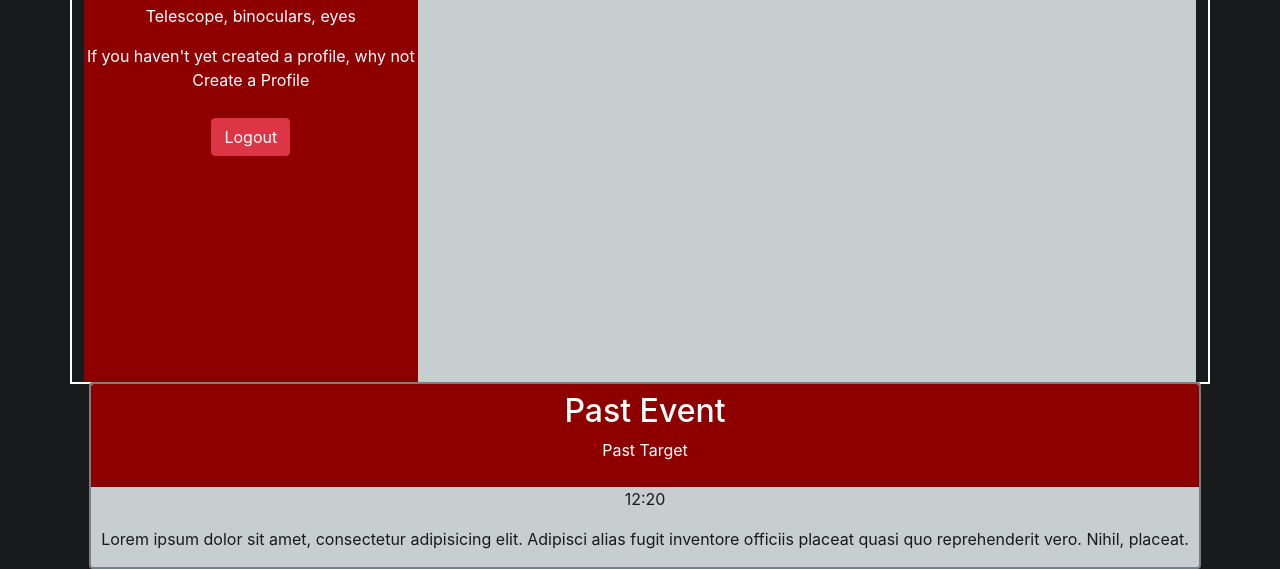
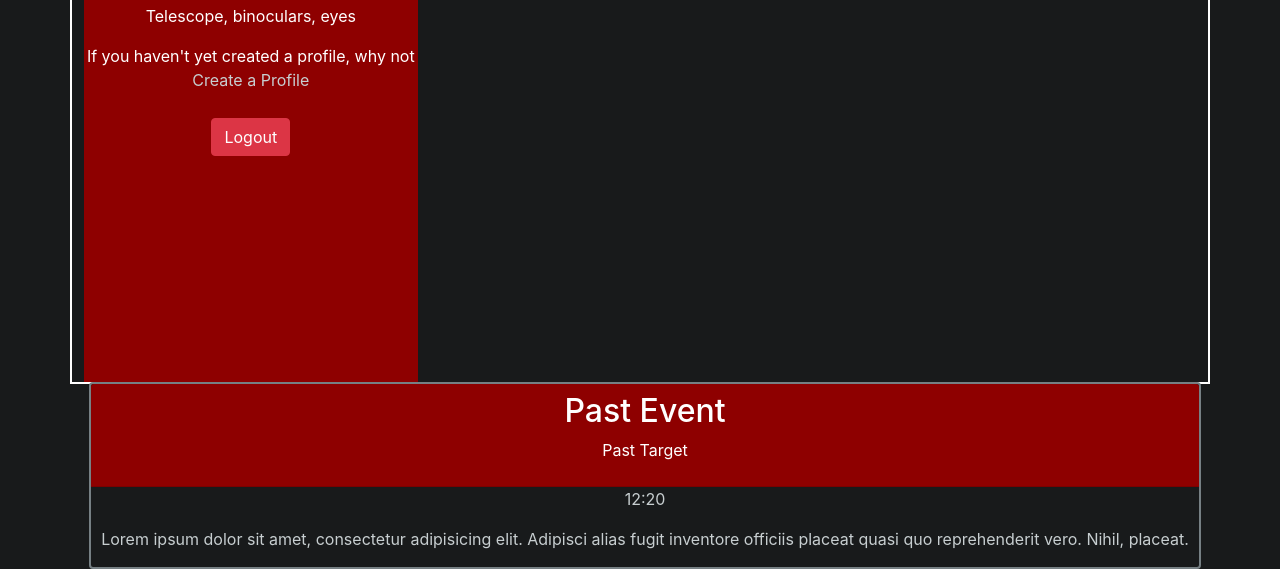
Before and after one commit to PatrickBoynton/night_watch, a React (Create React App) app in the folder frontend/static/: page /profile in a window 1280 px wide. Shown: the part 456-1025 px from the top of the page. Built offline with nearby package versions, Linux system fonts and the light colour scheme; no server answers.

Commit message:
Changed the overall color.

```diff
--- a/frontend/static/src/App.css
+++ b/frontend/static/src/App.css
@@ -9,12 +9,13 @@
   margin: 0 auto;
 }
 input {
-  color: white!important;
+  /*color: white!important;*/
   border: 2px solid #768084!important;
   background-color: #181a1b!important;
+  color: #c7ced0!important;
 }
 textarea {
-  color: white!important;
+  /*color: white!important;*/
   border: 2px solid #768084!important;
   background-color: #181a1b!important;
 }
@@ -22,14 +23,15 @@ textarea {
   width: 25%;
   border: 2px solid #768084;
   margin: 5px 5px 20px;
-  background-color: #c7ced0;
+  background-color: #181a1b;
+  color: #c7ced0;
 }
 a{
-  color: white;
+  color: #c7ced0;
   text-decoration: none;
 }
 a:hover{
-  color: white;
+  color: #c7ced0;
   text-decoration: underline;
 }
 .card-header{
@@ -57,6 +59,6 @@ img {
 }
 .right-boarder {
   height: 100%;
-  background-color: #c7ced0;
+  background-color: #181a1b;
   color: #181a1b;
 }
```
